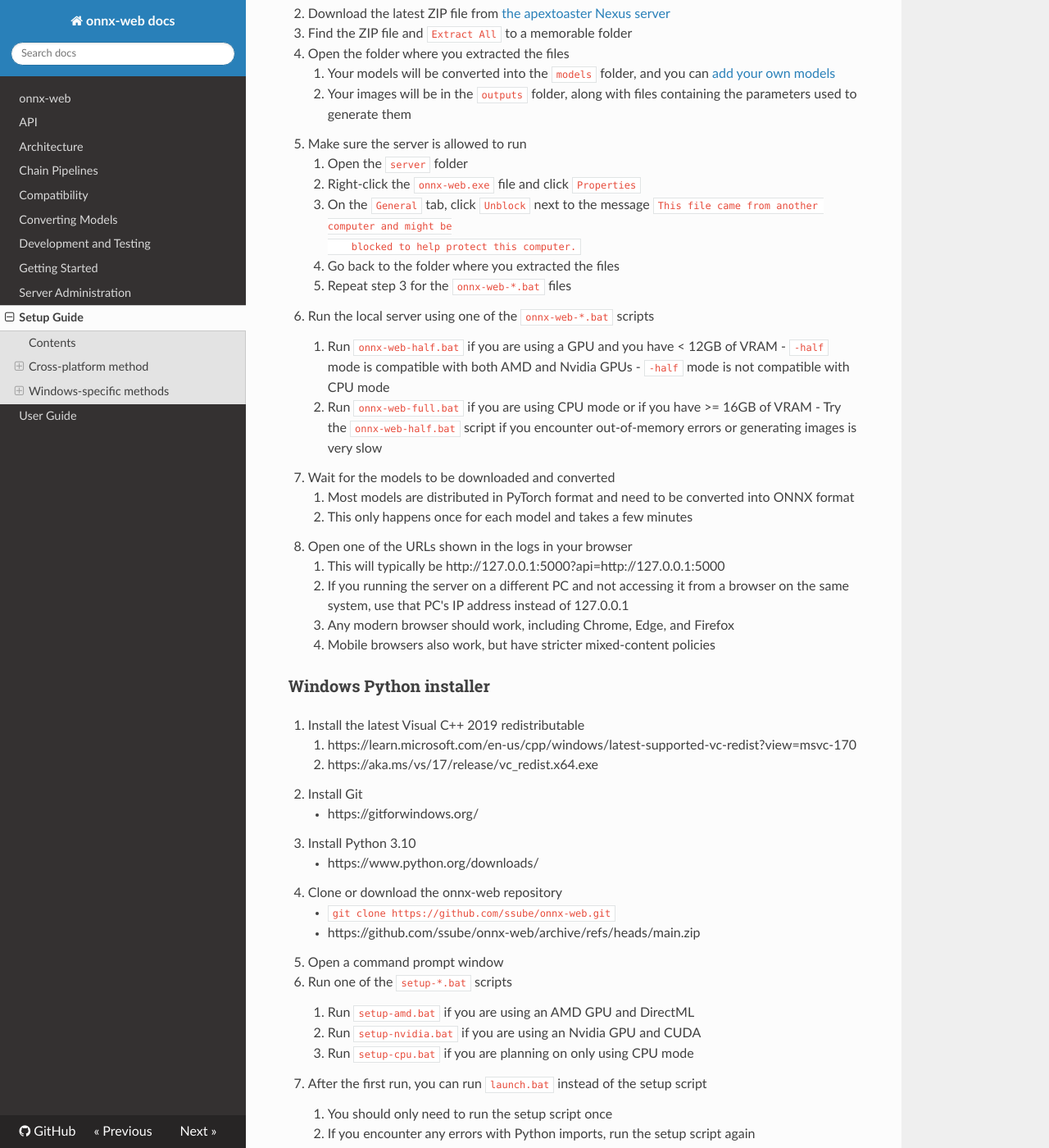
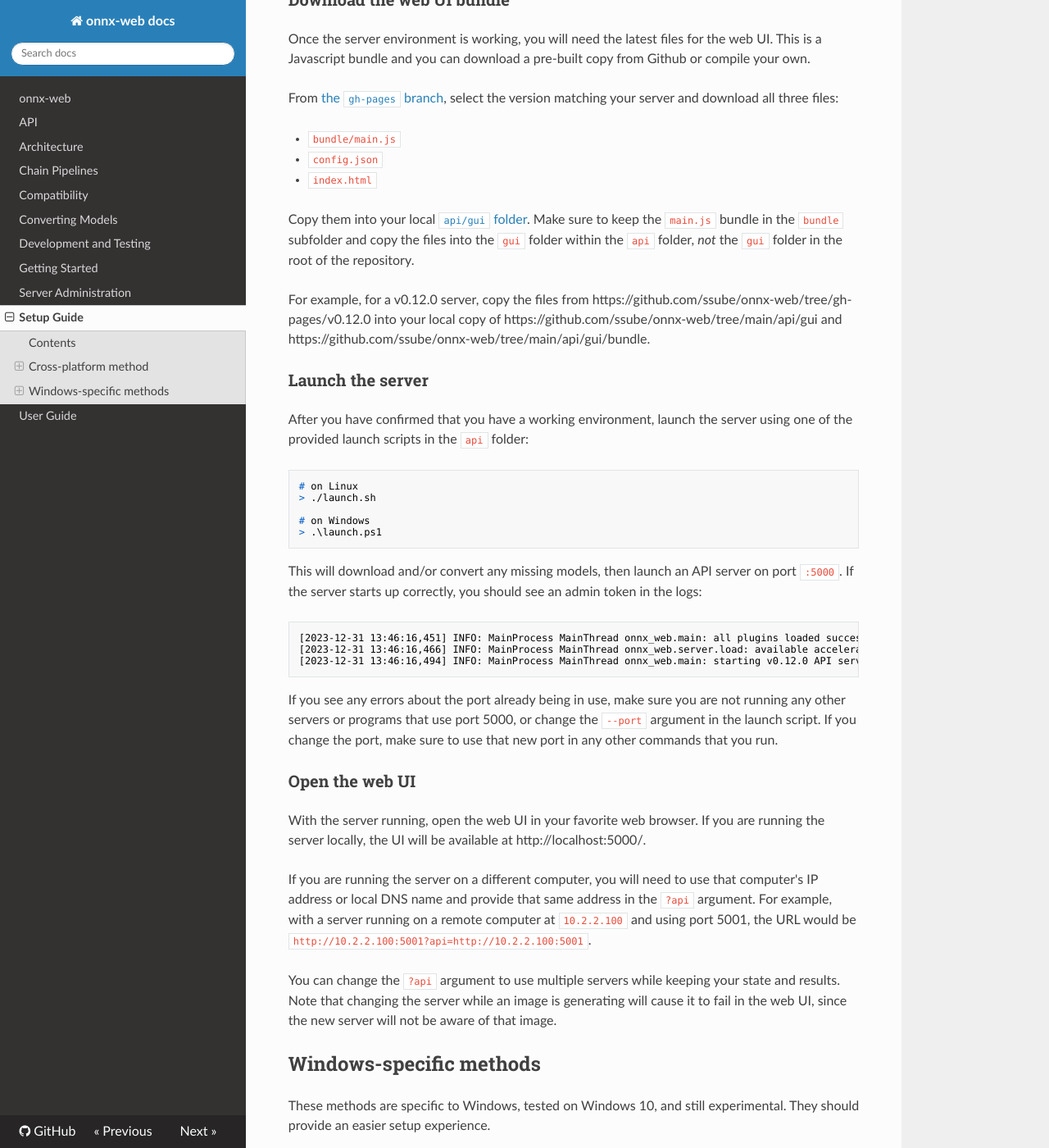
Before and after one commit to ssube/onnx-web, an MkDocs documentation site: the page built from docs/setup-guide.md, in a window 1280 px wide and 1400 px high, scrolled down 5439 px. Shown: the whole window at 82% size. Built offline with MkDocs 1.6.1, drawn with Linux system fonts in a browser that asks for light colours; nearby versions of some CDN libraries; some of the changed text lies outside the part shown.

Commit message:
fix(docs): add more info about testing models and running server (#451)

````diff
--- a/docs/setup-guide.md
+++ b/docs/setup-guide.md
@@ -15,8 +15,11 @@
       - [For AMD on Windows: PyTorch CPU and ONNX runtime DirectML](#for-amd-on-windows-pytorch-cpu-and-onnx-runtime-directml)
       - [For CPU everywhere: PyTorch CPU and ONNX runtime CPU](#for-cpu-everywhere-pytorch-cpu-and-onnx-runtime-cpu)
       - [For Nvidia everywhere: Install PyTorch GPU and ONNX GPU](#for-nvidia-everywhere-install-pytorch-gpu-and-onnx-gpu)
+    - [Download and convert models](#download-and-convert-models)
     - [Test the models](#test-the-models)
     - [Download the web UI bundle](#download-the-web-ui-bundle)
+    - [Launch the server](#launch-the-server)
+    - [Open the web UI](#open-the-web-ui)
   - [Windows-specific methods](#windows-specific-methods)
     - [Windows all-in-one bundle](#windows-all-in-one-bundle)
     - [Windows Python installer](#windows-python-installer)
@@ -207,6 +210,40 @@
 Make sure you have installed CUDA 11.x and that the version of PyTorch matches the version of CUDA
 ([see their documentation](https://pytorch.org/get-started/locally/) for more details).
 
+### Download and convert models
+
+Before continuing, you will need to download or convert at least one Stable Diffusion model into the ONNX format.
+
+Some pre-converted models are available in [the `models/preconverted-*.json`
+files](https://github.com/ssube/onnx-web/blob/main/models/preconverted-base-fp32.json), including Stable Diffusion v1.5,
+SDXL, and SDXL Turbo.
+
+You can also download and extract the models yourself. For example:
+
+```shell
+> wget -O ../models/.cache/stable-diffusion-v1-5-fp32.zip https://models.onnx-files.com/stable-diffusion-v1-5-fp32.zip
+
+...
+Saving to: ‘../models/.cache/stable-diffusion-v1-5-fp32.zip’
+...
+
+> unzip ../models/.cache/stable-diffusion-v1-5-fp32.zip -d ../models/stable-diffusion-onnx-v1-5
+
+Archive:  ../models/.cache/stable-diffusion-v1-5-fp32.zip
+   creating: ../models/stable-diffusion-onnx-v1-5/vae_encoder/
+  inflating: ../models/stable-diffusion-onnx-v1-5/vae_encoder/model.onnx
+  inflating: ../models/stable-diffusion-onnx-v1-5/LICENSE.txt
+  inflating: ../models/stable-diffusion-onnx-v1-5/README.txt
+  ...
+
+> file ../models/stable-diffusion-onnx-v1-5/model_config.json
+
+../models/stable-diffusion-onnx-v1-5/model_index.json: JSON data
+```
+
+Note that the included `--base` models and the pre-converted models have different folder names. This is intentional,
+so they don't conflict with each other during testing.
+
 ### Test the models
 
 You should verify that all of the steps up to this point have worked correctly by attempting to run the
@@ -228,11 +265,52 @@
 - `config.json`
 - `index.html`
 
-Copy them into your local `api/gui` folder, making sure to keep the `main.js` bundle in the `bundle` subfolder.
+Copy them into your local [`api/gui` folder](https://github.com/ssube/onnx-web/tree/main/api/gui). Make sure to keep the
+`main.js` bundle in the `bundle` subfolder and copy the files into the `gui` folder within the `api` folder, _not_ the
+`gui` folder in the root of the repository.
 
-For example, for a v0.11 server, copy the files from https://github.com/ssube/onnx-web/tree/gh-pages/v0.11.0 into your
+For example, for a v0.12.0 server, copy the files from https://github.com/ssube/onnx-web/tree/gh-pages/v0.12.0 into your
 local copy of https://github.com/ssube/onnx-web/tree/main/api/gui and
 https://github.com/ssube/onnx-web/tree/main/api/gui/bundle.
+
+### Launch the server
+
+After you have confirmed that you have a working environment, launch the server using one of the provided launch scripts
+in the `api` folder:
+
+```shell
+# on Linux
+> ./launch.sh
+
+# on Windows
+> .\launch.ps1
+```
+
+This will download and/or convert any missing models, then launch an API server on port `:5000`. If the server starts
+up correctly, you should see an admin token in the logs:
+
+```none
+[2023-12-31 13:46:16,451] INFO: MainProcess MainThread onnx_web.main: all plugins loaded successfully
+[2023-12-31 13:46:16,466] INFO: MainProcess MainThread onnx_web.server.load: available acceleration platforms: any - CPUExecutionProvider (None), cpu - CPUExecutionProvider (None)
+[2023-12-31 13:46:16,494] INFO: MainProcess MainThread onnx_web.main: starting v0.12.0 API server with admin token: RANDOM-TOKEN
+```
+
+If you see any errors about the port already being in use, make sure you are not running any other servers or programs
+that use port 5000, or change the `--port` argument in the launch script. If you change the port, make sure to use that
+new port in any other commands that you run.
+
+### Open the web UI
+
+With the server running, open the web UI in your favorite web browser. If you are running the server locally, the UI will
+be available at http://localhost:5000/.
+
+If you are running the server on a different computer, you will need to use that computer's IP address or local DNS name
+and provide that same address in the `?api` argument. For example, with a server running on a remote computer at
+`10.2.2.100` and using port 5001, the URL would be `http://10.2.2.100:5001?api=http://10.2.2.100:5001`.
+
+You can change the `?api` argument to use multiple servers while keeping your state and results. Note that changing the
+server while an image is generating will cause it to fail in the web UI, since the new server will not be aware of that
+image.
 
 ## Windows-specific methods
 
````
